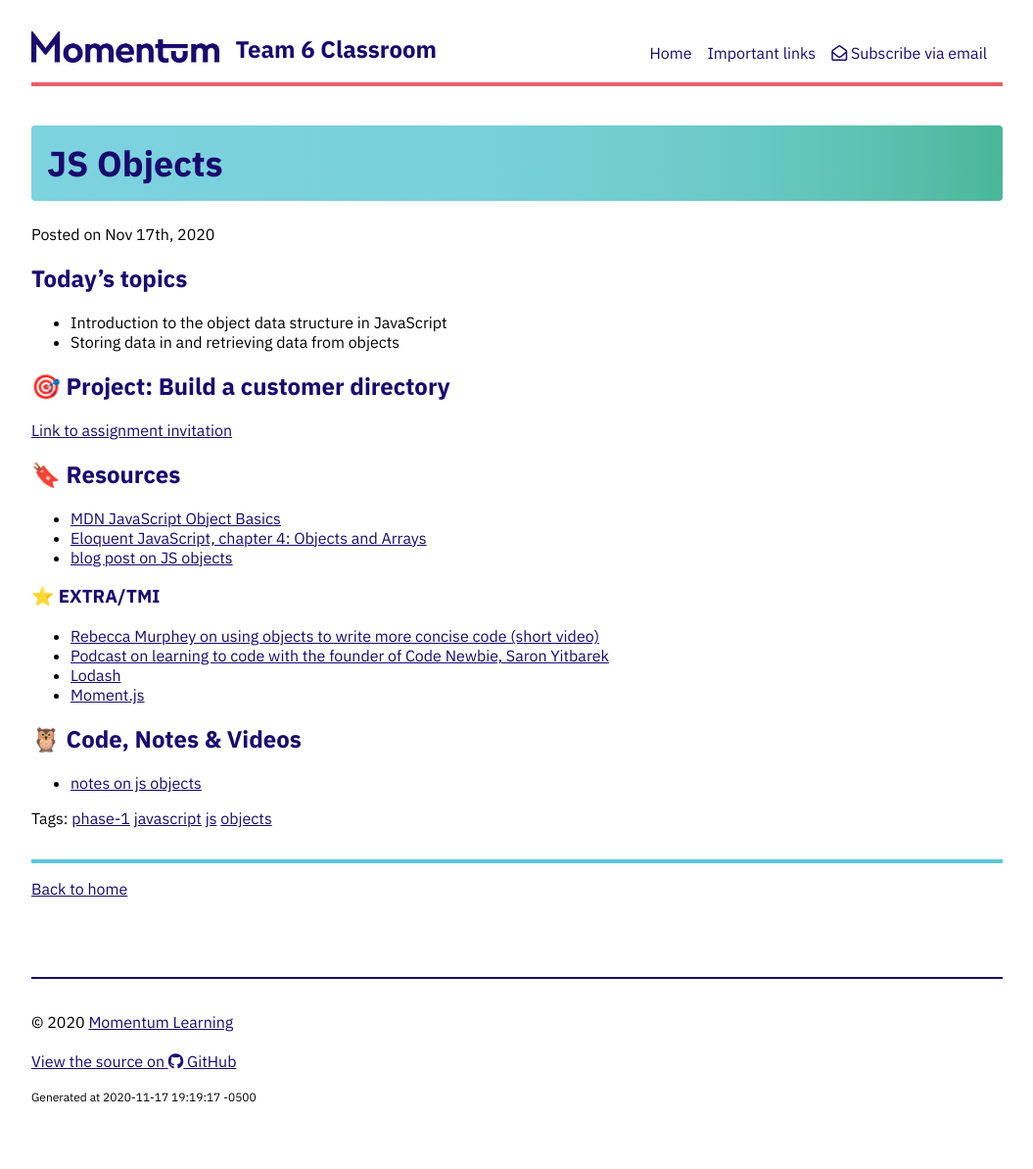
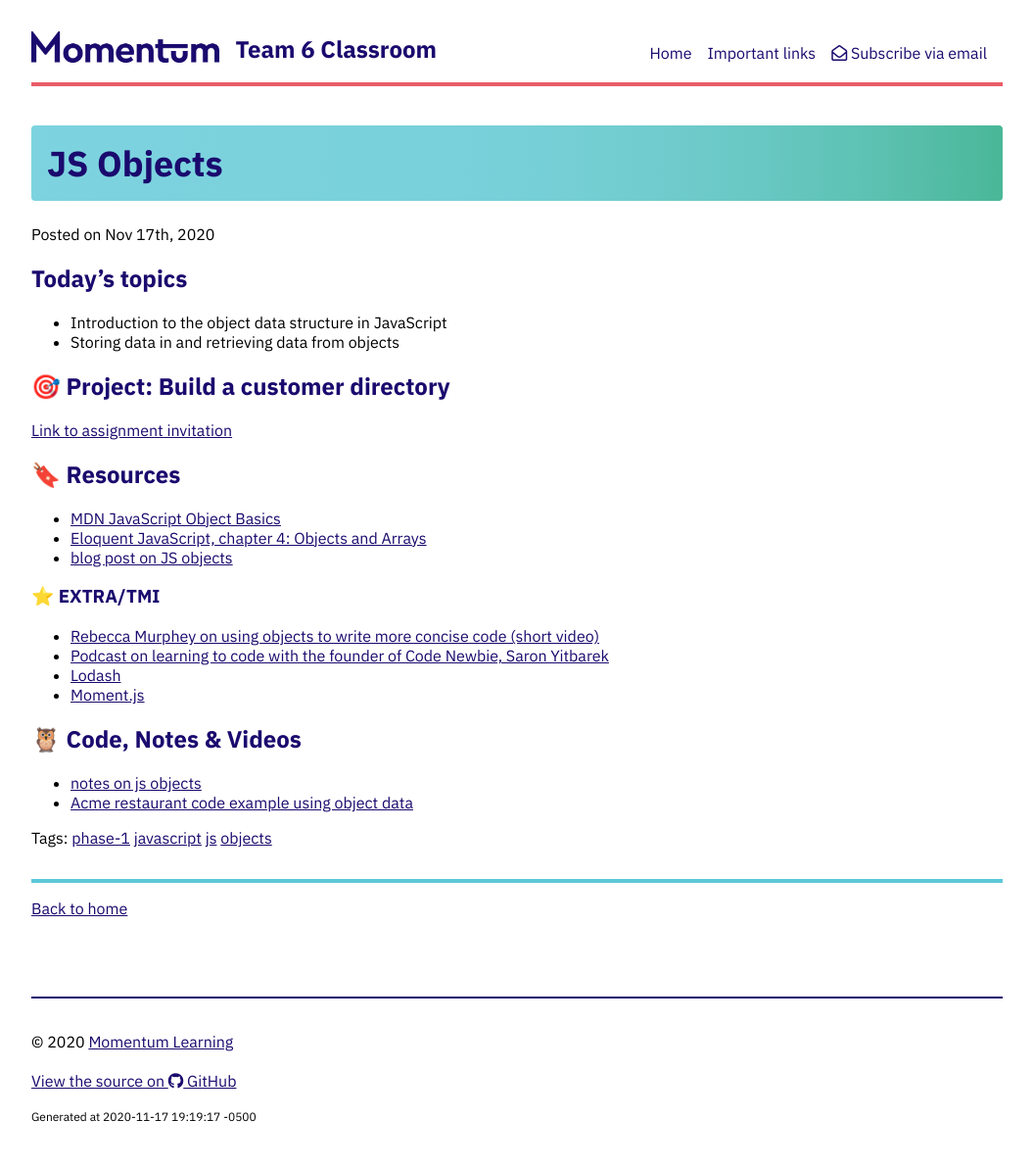
Before and after one commit to momentum-team-6/momentum-team-6.github.io, a Jekyll site: the page built from _posts/2020-11-17-js-objects.md, in a window 1280 px wide. Shown: the whole page at 98% size, without its empty margins (112-1167 px from the left). Built offline with Jekyll 4.4.1, drawn with Linux system fonts in a browser that asks for light colours; nearby versions of some CDN libraries.

Commit message:
Add code example from class

```diff
--- a/_posts/2020-11-17-js-objects.md
+++ b/_posts/2020-11-17-js-objects.md
@@ -29,3 +29,4 @@ tags: phase-1 javascript js objects
 ## 🦉 Code, Notes & Videos
 
 - [notes on js objects](https://github.com/momentum-team-6/notes/blob/main/js-objects.md)
+- [Acme restaurant code example using object data](https://github.com/momentum-team-6/examples/tree/main/using-object-data)
```
